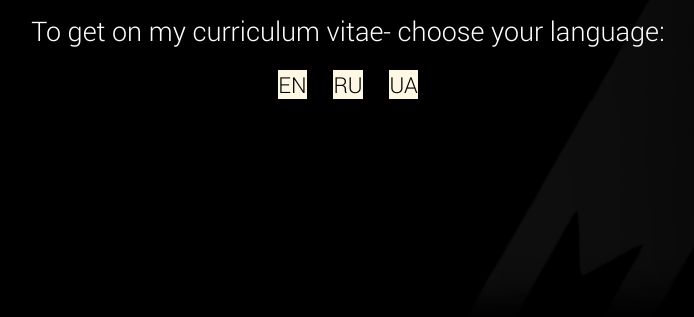
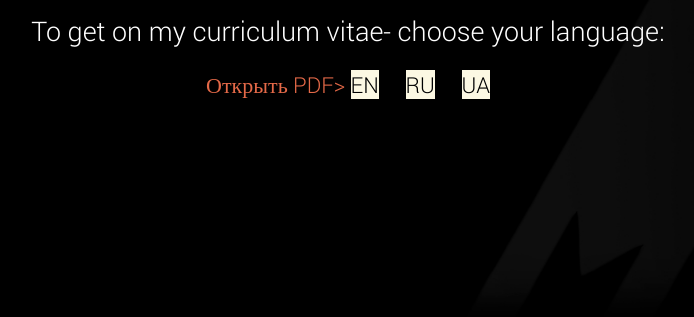
Before and after one commit to simomstam/cv, a plain HTML site: page index.html in a window 1280 px wide. Shown: the part 381-698 px from the top of the page, without its empty margins (292-986 px from the left). Drawn offline with Linux system fonts and the light colour scheme.

Commit message:
Update index.html

```diff
--- a/index.html
+++ b/index.html
@@ -33,7 +33,7 @@
             <p align= "center" style="font-size: 30px"> My name is Misha and I am a Video Editor. </p>
             <p align= "center" style="font-size: 27px"> To get on my curriculum vitae- choose your language: </p>
                 <p align= "center" style="font-size: 22px">
-                <a href="./txt/Resume%20Kiselyov%20M..pdf" download=""> <mark>EN</mark></a> &nbsp;&nbsp;&nbsp;
+                <a href="./txt/Resume%20Kiselyov%20M..pdf" target="_blank">Открыть PDF> <mark>EN</mark></a> &nbsp;&nbsp;&nbsp;
                 <a href="./txt/%D0%A0%D0%B5%D0%B7%D1%8E%D0%BC%D0%B5%20%D0%9A%D0%B8%D1%81%D0%B5%D0%BB%D1%91%D0%B2%20%D0%9C..pdf" download=""> <mark>RU</mark></a> &nbsp;&nbsp;&nbsp;
                 <a href="./txt/%D0%A0%D0%B5%D0%B7%D1%8E%D0%BC%D0%B5%20%D0%9A%D0%B8%D1%81%D0%B5%D0%BB%D1%8C%D0%BE%D0%B2%20%D0%9C..pdf" download=""> <mark>UA</mark></a>
                 </p>
```
